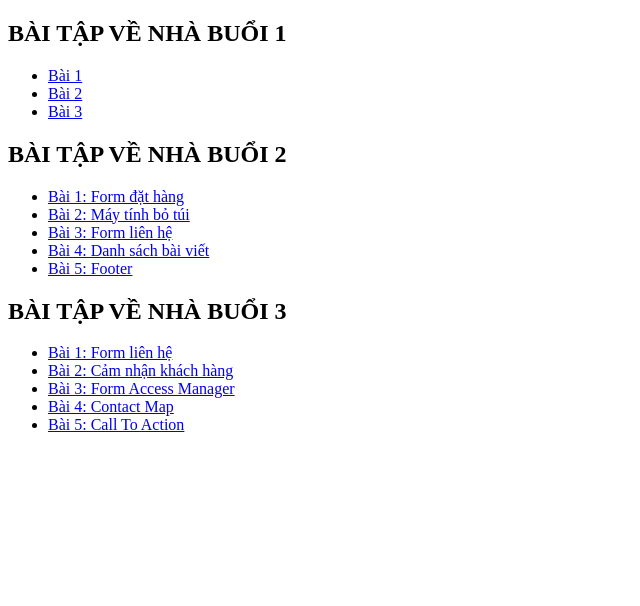
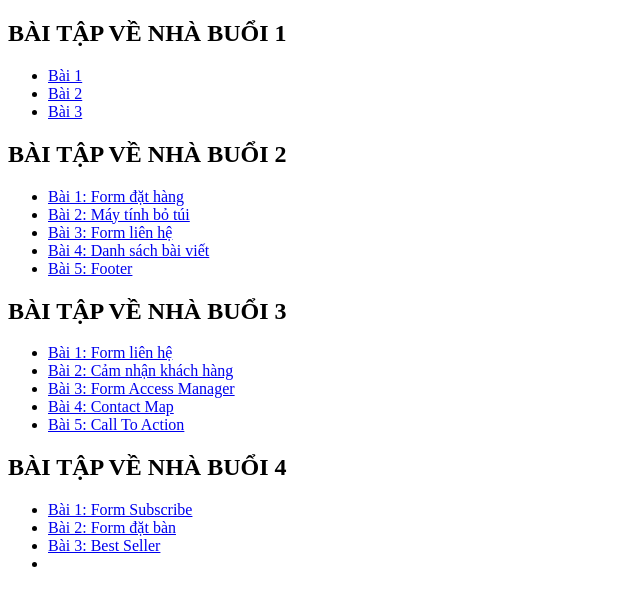
Before and after one commit to ronbanh549/f8-fullstack-k5, a plain HTML site: page index.html in a window 1280 px wide. Shown: the whole page, without its empty margins (0-640 px from the left). Drawn offline with Linux system fonts and the light colour scheme.

Commit message:
done day-4

```diff
--- a/index.html
+++ b/index.html
@@ -58,6 +58,19 @@
             <a href="./Day-3/bai5.html">Bài 5: Call To Action</a>
         </li>
     </ul>
+    <h2>BÀI TẬP VỀ NHÀ BUỔI 4</h2>
+    <ul>
+        <li>
+            <a href="./Day-4/bai1.html">Bài 1: Form Subscribe</a>
+        </li>
+        <li>
+            <a href="./Day-4/bai2.html">Bài 2: Form đặt bàn</a>
+        </li>
+        <li>
+            <a href="./Day-4/bai3.html">Bài 3: Best Seller</a>
+        </li>
+        <li>
+    </ul>
 </body>
 
 </html>
```
